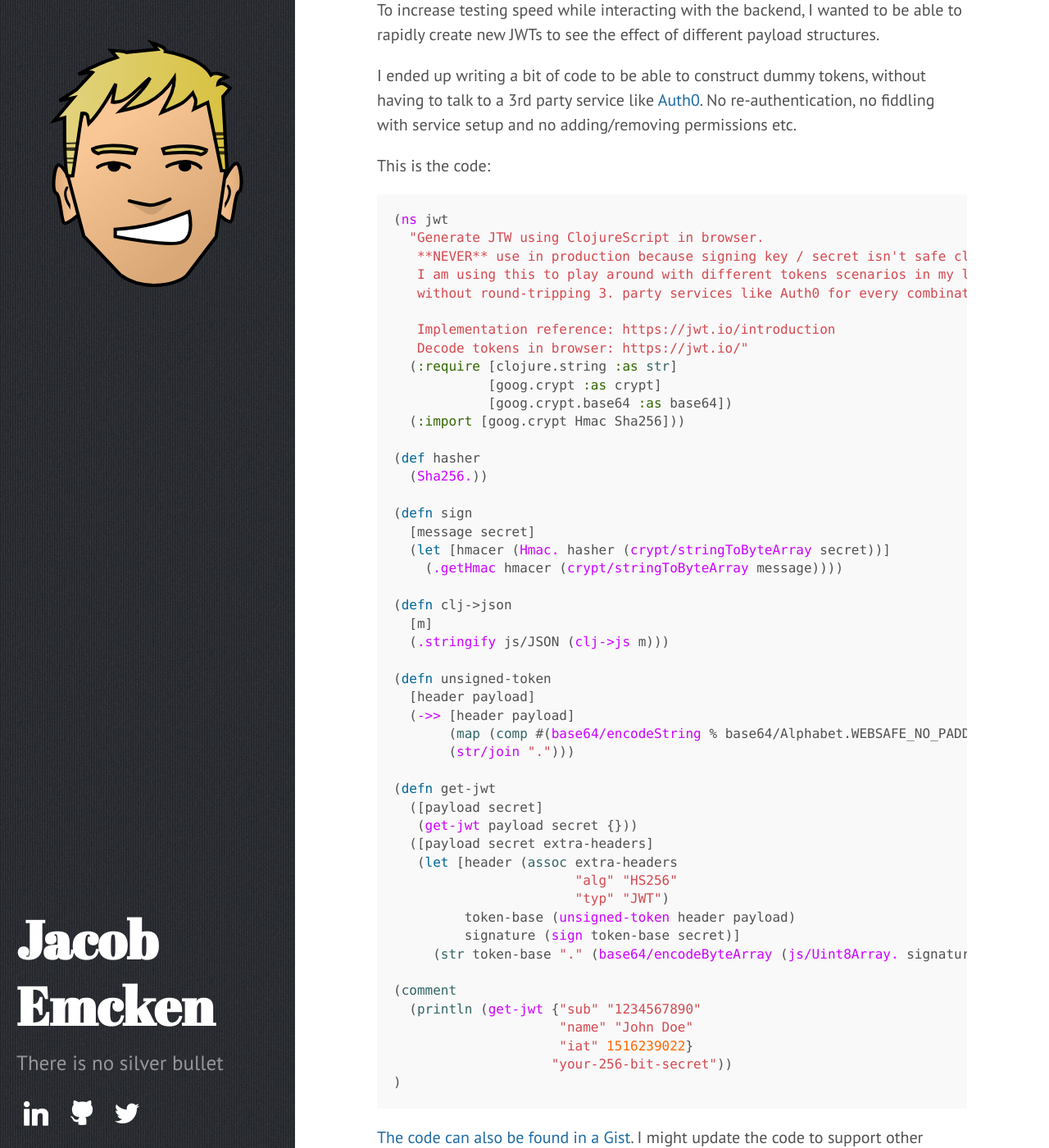
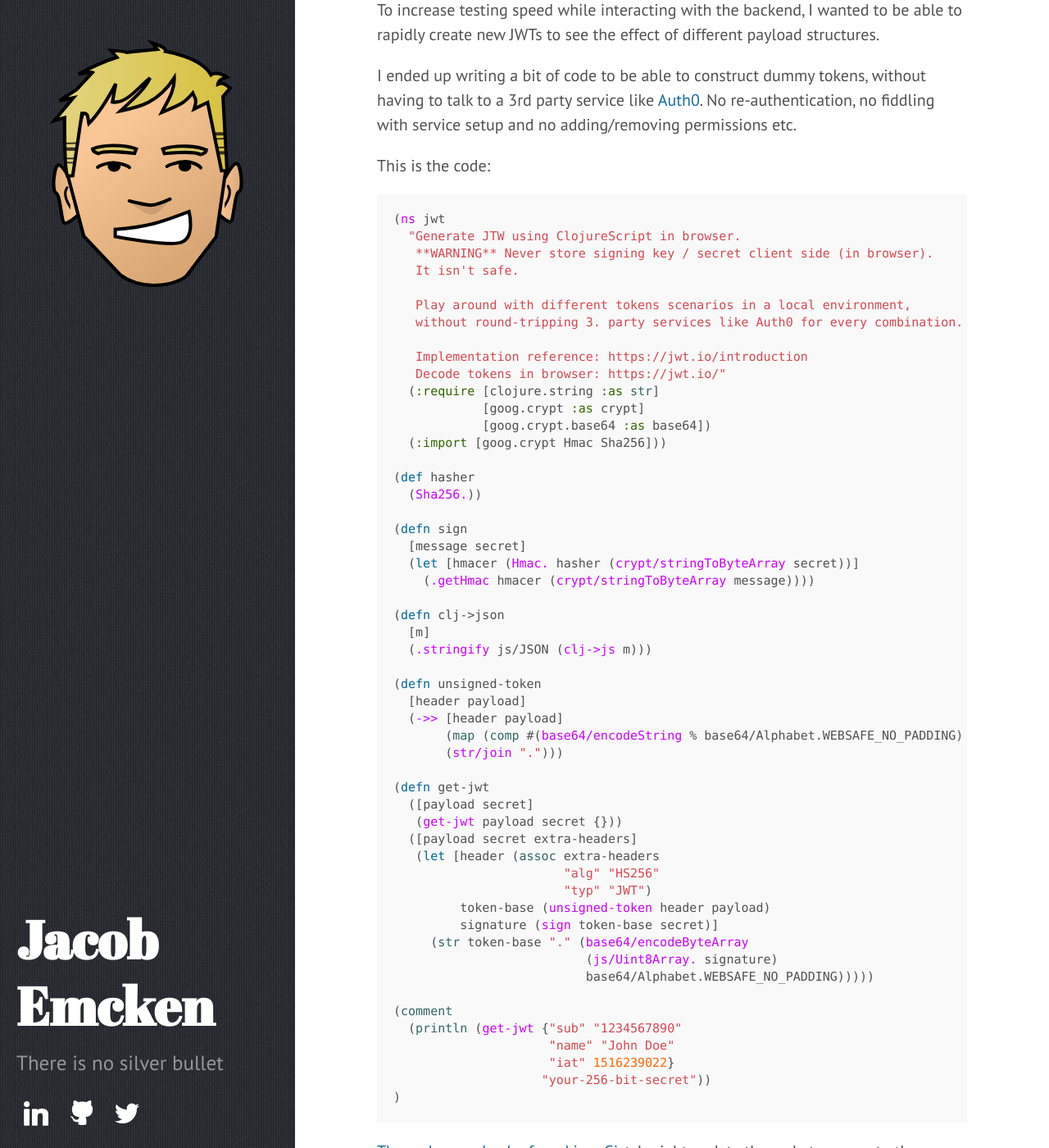
Before and after one commit to jacobemcken/jacobemcken.github.io, a Jekyll site: the page built from _posts/2023-12-07-dummy-jwt-with-clojurescript.md, in a window 1280 px wide and 1400 px high, scrolled down 313 px. Shown: the whole window at 82% size. Built offline with Jekyll 4.4.1, drawn with Linux system fonts in a browser that asks for light colours; comment, search, counter and statistics services are not loaded.

Commit message:
Avoid code being "word wrapped" for readability

````diff
--- a/_posts/2023-12-07-dummy-jwt-with-clojurescript.md
+++ b/_posts/2023-12-07-dummy-jwt-with-clojurescript.md
@@ -29,8 +29,10 @@
 ```clojure
 (ns jwt
   "Generate JTW using ClojureScript in browser.
-   **NEVER** use in production because signing key / secret isn't safe client side (in browser).
-   I am using this to play around with different tokens scenarios in my local environment,
+   **WARNING** Never store signing key / secret client side (in browser).
+   It isn't safe.
+
+   Play around with different tokens scenarios in a local environment,
    without round-tripping 3. party services like Auth0 for every combination.
 
    Implementation reference: https://jwt.io/introduction
@@ -67,7 +69,9 @@
                        "typ" "JWT")
          token-base (unsigned-token header payload)
          signature (sign token-base secret)]
-     (str token-base "." (base64/encodeByteArray (js/Uint8Array. signature) base64/Alphabet.WEBSAFE_NO_PADDING)))))
+     (str token-base "." (base64/encodeByteArray
+                          (js/Uint8Array. signature)
+                          base64/Alphabet.WEBSAFE_NO_PADDING)))))
 
 (comment
   (println (get-jwt {"sub" "1234567890"
--- a/public/css/poole.css
+++ b/public/css/poole.css
@@ -164,13 +164,10 @@
   margin-top: 0;
   margin-bottom: 1rem;
   padding: 1rem;
-  font-size: .8rem;
+  font-size: .75rem;
   line-height: 1.4;
-  white-space: pre;
-  white-space: pre-wrap;
-  word-break: break-all;
-  word-wrap: break-word;
   background-color: #f9f9f9;
+  overflow-x: scroll;
 }
 pre code {
   padding: 0;
````
